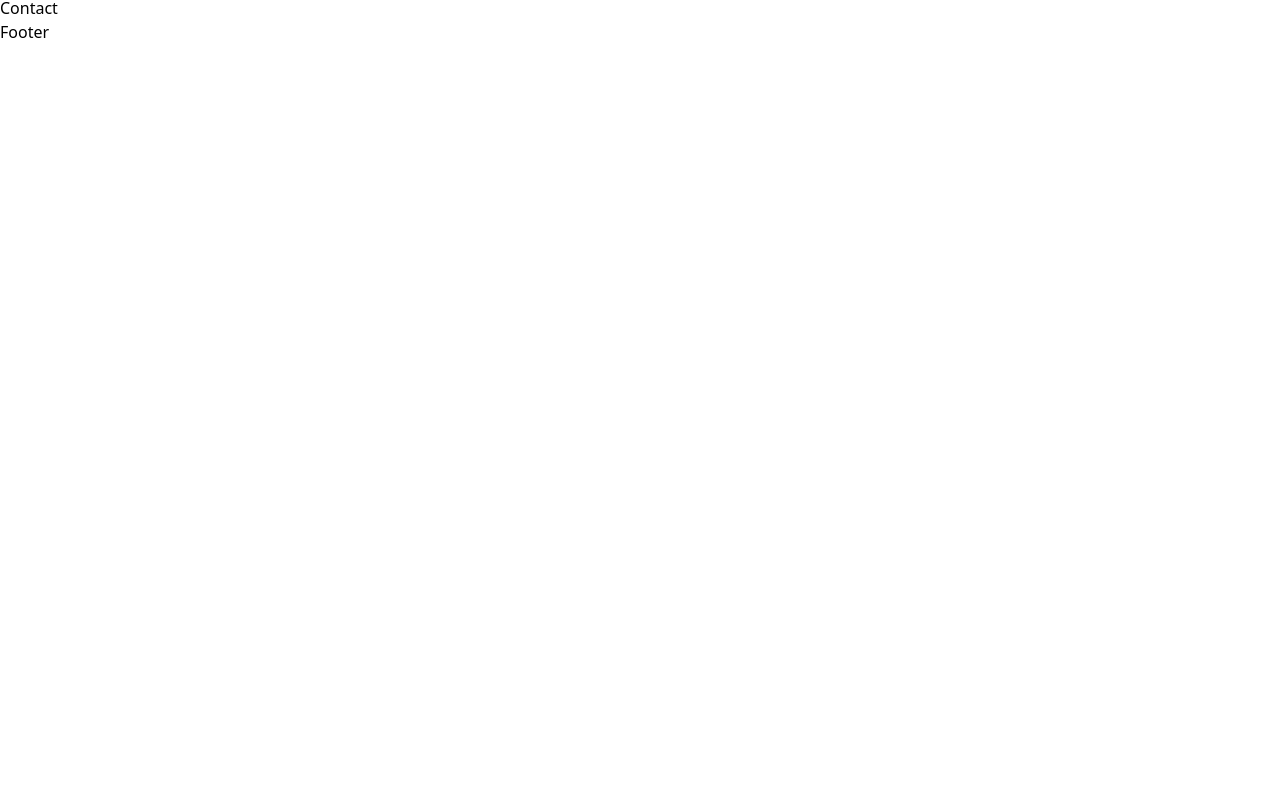
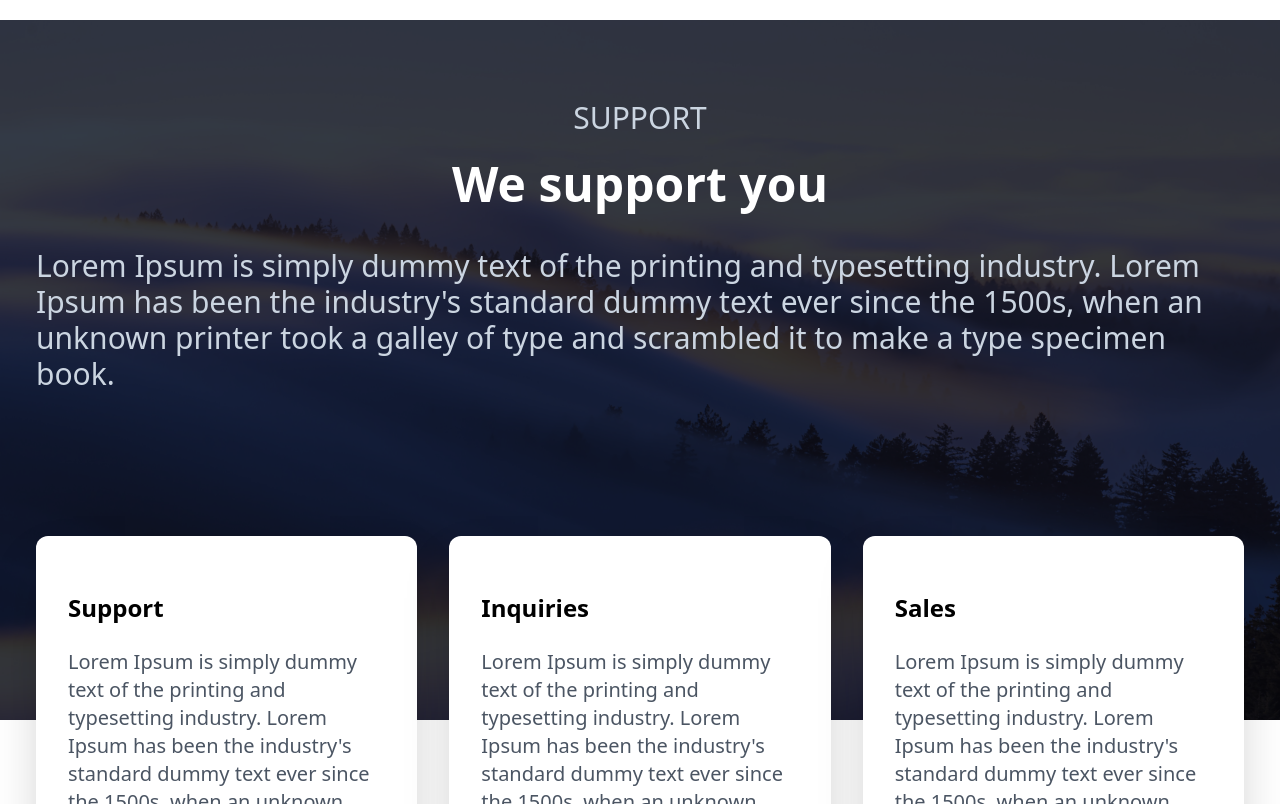
Before and after one commit to llllling/tailwindCSS, a React (Create React App) app: page /about in a window 1280 px wide. Shown: the part 1756-2560 px from the top of the page. Before the commit the page ends 1800 px from the top, so only its background shows below. Built offline with nearby package versions, Linux system fonts and the light colour scheme.

Commit message:
feat : support 생성

```diff
--- a/src/components/Support.js
+++ b/src/components/Support.js
@@ -1,5 +1,74 @@
 import React from "react";
+import SUPPORT from "../assets/support.jpeg";
+import { FaArrowRight } from "react-icons/fa";
 
 export const Support = () => {
-  return <div>Support</div>;
+  return (
+    <div name="support" className="w-full mt-24">
+      <div className="w-full h-[700px] bg-slate-900/90 absolute">
+        <img
+          className="object-cover w-full h-full mix-blend-overlay"
+          src={SUPPORT}
+          alt="support_background"
+        />
+      </div>
+      <div className="max-w-[1240px] mx-auto text-white relative">
+        <div className="px-4 py-12">
+          <h2 className="pt-8 text-3xl text-center uppercase text-slate-300">
+            support
+          </h2>
+          <h3 className="py-6 font-bold text-5xl text-center">
+            We support you
+          </h3>
+
+          <p className="py-4 text-3xl text-slate-300">
+            Lorem Ipsum is simply dummy text of the printing and typesetting
+            industry. Lorem Ipsum has been the industry's standard dummy text
+            ever since the 1500s, when an unknown printer took a galley of type
+            and scrambled it to make a type specimen book.{" "}
+          </p>
+        </div>
+
+        <div className="grid grid-cols-1 px-4 py-12 text-black lg:grid-cols-3 gap-x-8 gap-y-16 sm:pt-20">
+          <SupportItem
+            title="Support"
+            description=" Lorem Ipsum is simply dummy text of the printing and typesetting
+          industry. Lorem Ipsum has been the industry's standard dummy text ever
+          since the 1500s, when an unknown printer took a galley of type and
+          scrambled it to make a type specimen book."
+          />
+          <SupportItem
+            title="Inquiries"
+            description=" Lorem Ipsum is simply dummy text of the printing and typesetting
+          industry. Lorem Ipsum has been the industry's standard dummy text ever
+          since the 1500s, when an unknown printer took a galley of type and
+          scrambled it to make a type specimen book."
+          />
+          <SupportItem
+            title="Sales"
+            description=" Lorem Ipsum is simply dummy text of the printing and typesetting
+          industry. Lorem Ipsum has been the industry's standard dummy text ever
+          since the 1500s, when an unknown printer took a galley of type and
+          scrambled it to make a type specimen book."
+          />
+        </div>
+      </div>
+    </div>
+  );
 };
+
+function SupportItem({ title, description }) {
+  return (
+    <div className="bg-white shadow-2xl rounded-xl">
+      <div className="p-8">
+        <h3 className="my-6 font-bold text-2xl">{title}</h3>
+        <p className="text-xl text-gray-600">{description}</p>
+      </div>
+      <div className="py-4 pl-8 bg-slate-100">
+        <p className="flex items-center text-blue-600">
+          More Info... <FaArrowRight className="w-5 ml-2" />
+        </p>
+      </div>
+    </div>
+  );
+}
```
Also changed, not shown: 1 other file (tests, documents, lock files or other folders).
